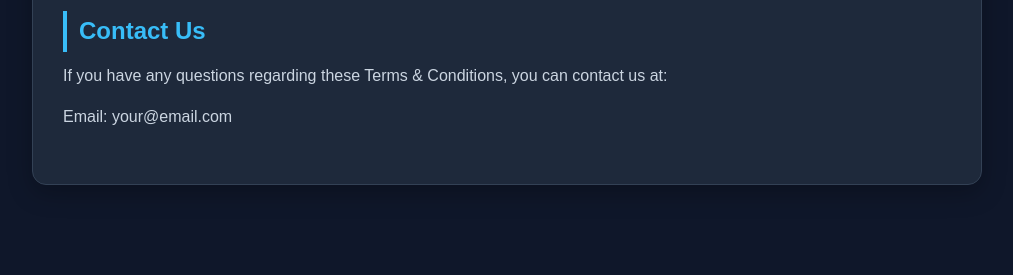
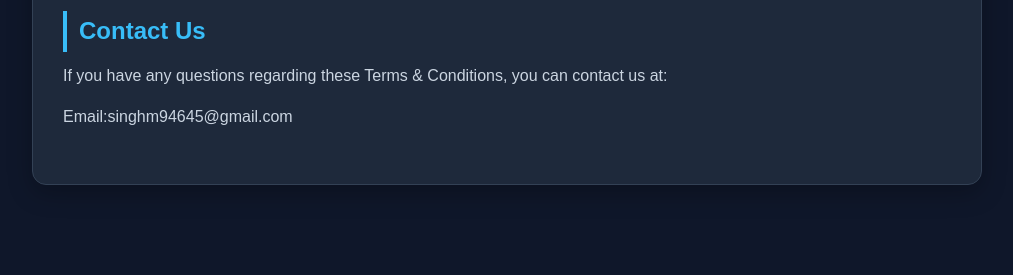
Before and after one commit to mayanksign/seo-audit-tool, a Flask app: page /terms in a window 1280 px wide. Shown: the part 1355-1630 px from the top of the page, without its empty margins (133-1146 px from the left). Run offline with Flask 3, Linux system fonts and the light colour scheme.

Commit message:
Update terms.html

```diff
--- a/templates/terms.html
+++ b/templates/terms.html
@@ -164,7 +164,7 @@
         If you have any questions regarding these Terms & Conditions, you can contact us at:
     </p>
 
-    <p>Email: your@email.com</p>
+    <p>Email:singhm94645@gmail.com</p>
 
 </div>
 
```
